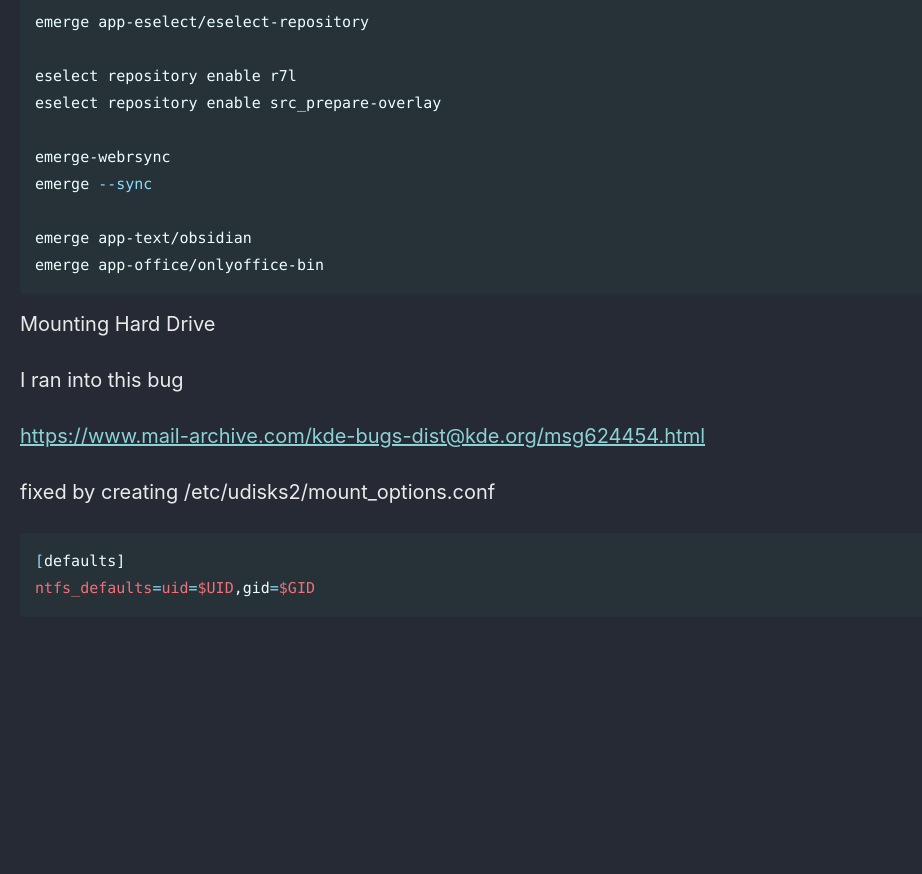
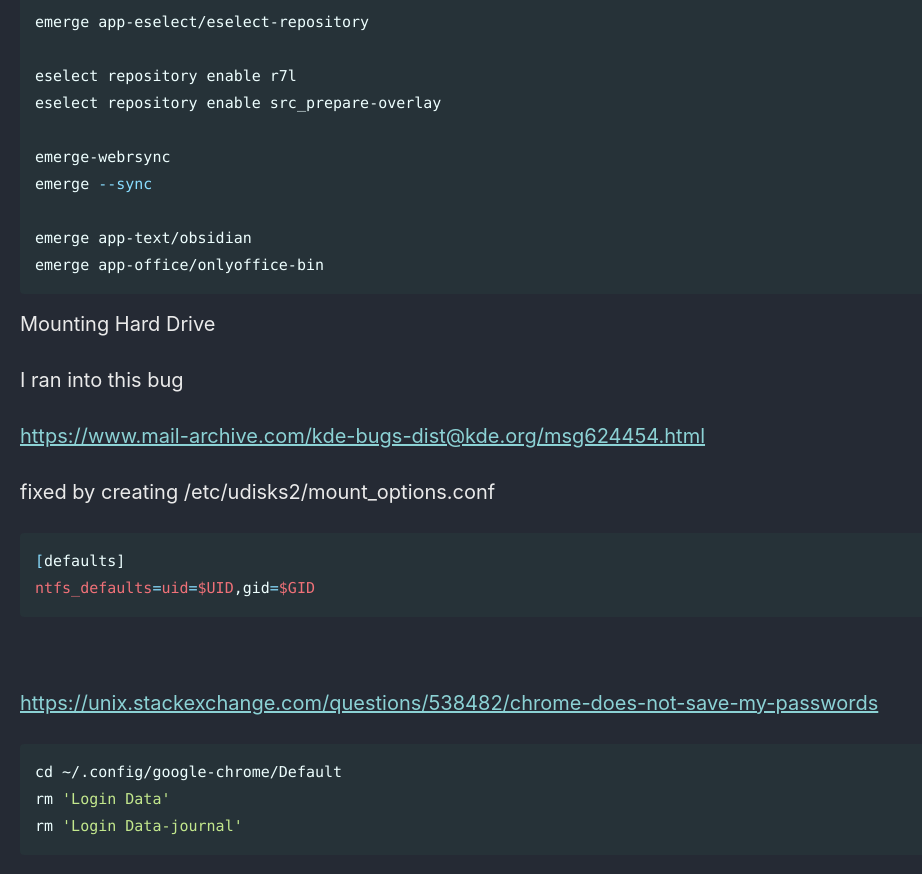
Before and after one commit to Connor-McCartney/Connor-McCartney.github.io, a Jekyll site: the page built from _pages/misc/gentoo.md, in a window 1280 px wide and 900 px high, scrolled down 8144 px. Shown: the top 874 px of the window, without its empty margins (0-922 px from the left). Built offline with Jekyll 4.4.1, drawn with Linux system fonts in a browser that asks for light colours; cached includes are drawn as plain includes; before the commit the page ends 8806 px from its top, so only the background shows below that.

Commit message:
Update gentoo.md

````diff
--- a/_pages/misc/gentoo.md
+++ b/_pages/misc/gentoo.md
@@ -383,3 +383,13 @@ fixed by creating /etc/udisks2/mount_options.conf
 [defaults]
 ntfs_defaults=uid=$UID,gid=$GID
 ```
+
+<br>
+
+<https://unix.stackexchange.com/questions/538482/chrome-does-not-save-my-passwords>
+
+```bash
+cd ~/.config/google-chrome/Default
+rm 'Login Data'
+rm 'Login Data-journal'
+```
````
